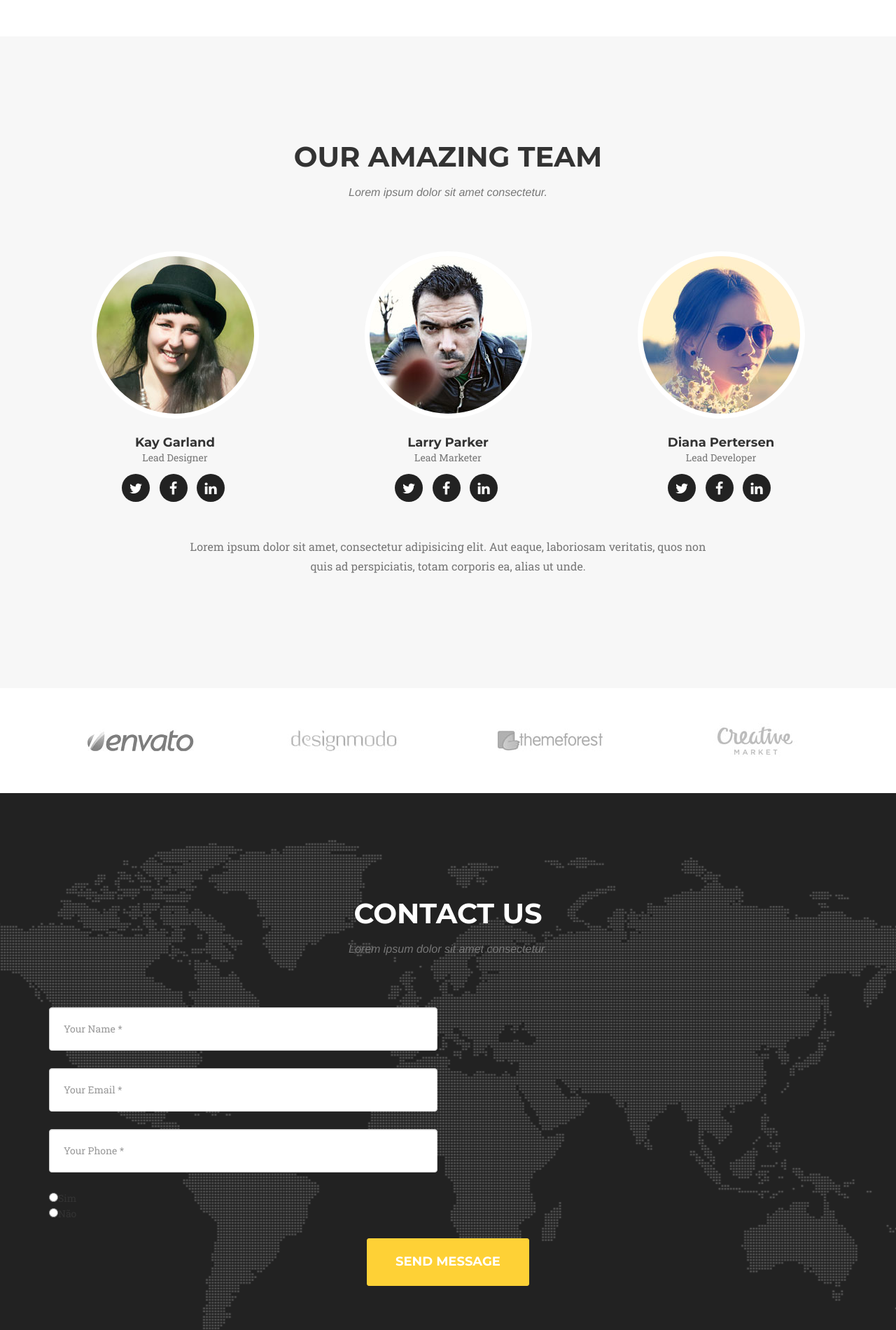
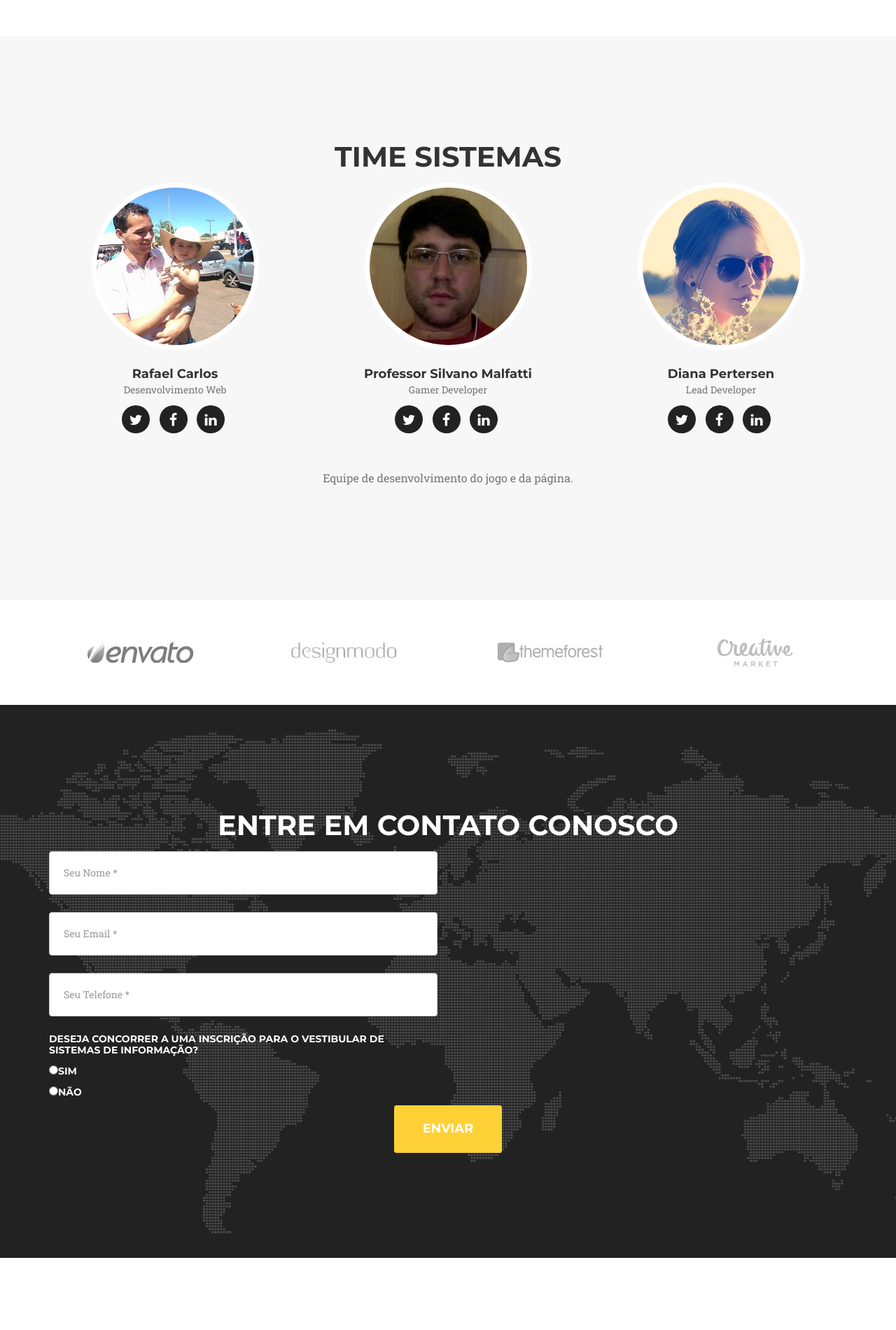
Before and after one commit to RafaelCarlos/Vestibular, a PHP site: page / in a window 1280 px wide. Shown: the part 4600-6500 px from the top of the page at 70% size. Run offline with PHP 8.4, Linux system fonts and the light colour scheme; some libraries are stand-ins or nearby versions; some web fonts are replaced.

Commit message:
#1 - Página Vestibular

```diff
--- a/css/agency.css
+++ b/css/agency.css
@@ -16,6 +16,15 @@ body {
 .text-primary {
     color: #fed136;
 }
+.texto-mensagem{
+    font-size: 30px;
+    color: #FFFAFA;
+}
+.radio-editado{
+     font-size: 30px;
+    color: #FFFAFA;
+}
+
 
 p {
     font-size: 14px;
@@ -266,6 +275,18 @@ header {
     color: #fff;
     background-attachment: scroll;
     background-image: url(../img/header-bg.jpg);
+    background-position: center center;
+    background-repeat: none;
+    -webkit-background-size: cover;
+    -moz-background-size: cover;
+    background-size: cover;
+    -o-background-size: cover;
+}
+eu-indico{
+    text-align: center;
+    color: #fff;
+    background-attachment: scroll;
+    background-image: url(../img/eu-indico.jpg.jpg);
     background-position: center center;
     background-repeat: none;
     -webkit-background-size: cover;
--- a/index.php
+++ b/index.php
@@ -56,6 +56,8 @@
                 }
             }
         </script>
+
+
     </head>
 
     <body id="page-top" class="index">
@@ -90,10 +92,13 @@
                             <a class="page-scroll" href="#about">About</a>
                         </li>
                         <li>
-                            <a class="page-scroll" href="#team">Team</a>
+                            <a class="page-scroll" href="#team">Time</a>
                         </li>
                         <li>
-                            <a class="page-scroll" href="#contact">Contact</a>
+                            <a class="page-scroll" href="#contact">Contato</a>
+                        </li>
+                        <li>
+                            <a class="page-scroll" href="#eu-indico">Eu Indico</a>
                         </li>
                     </ul>
                 </div>
@@ -169,6 +174,12 @@
                                 </div>
                             </div>
                             <img src="img/portfolio/roundicons.png" class="img-responsive" alt="">
+                            <!--                             <object width="425" height="350">
+                                                            <param name="movie" value="https://www.youtube.com/watch?v=o2pSLK4zjh8" />
+                                                            <embed src="https://www.youtube.com/watch?v=o2pSLK4zjh8" type="application/x-shockwave-flash" width="425" height="350" />
+                                                        </object>-->
+                                                        <!--<iframe allowfullscreen width="853" height="480" src="https://www.youtube.com/watch?v=o2pSLK4zjh8" frameborder="0" allowfullscreen></iframe>-->
+                            <!--<video src="https://www.youtube.com/watch?v=o2pSLK4zjh8" alt=""></video>-->
                         </a>
                         <div class="portfolio-caption">
                             <h4>Round Icons</h4>
@@ -335,37 +346,37 @@
             <div class="container">
                 <div class="row">
                     <div class="col-lg-12 text-center">
-                        <h2 class="section-heading">Our Amazing Team</h2>
-                        <h3 class="section-subheading text-muted">Lorem ipsum dolor sit amet consectetur.</h3>
+                        <h2 class="section-heading">Time Sistemas</h2>
+                        <!--<h3 class="section-subheading text-muted">Lorem ipsum dolor sit amet consectetur.</h3>-->
                     </div>
                 </div>
                 <div class="row">
                     <div class="col-sm-4">
                         <div class="team-member">
-                            <img src="img/team/1.jpg" class="img-responsive img-circle" alt="">
-                            <h4>Kay Garland</h4>
-                            <p class="text-muted">Lead Designer</p>
+                            <img src="img/team/image1.jpg" class="img-responsive img-circle" alt="">
+                            <h4>Rafael Carlos</h4>
+                            <p class="text-muted">Desenvolvimento Web</p>
                             <ul class="list-inline social-buttons">
-                                <li><a href="#"><i class="fa fa-twitter"></i></a>
+                                <li><a href="https://twitter.com/rafaellcarloss"><i class="fa fa-twitter"></i></a>
                                 </li>
-                                <li><a href="#"><i class="fa fa-facebook"></i></a>
+                                <li><a href="https://www.facebook.com/rafaellcarloss"><i class="fa fa-facebook"></i></a>
                                 </li>
-                                <li><a href="#"><i class="fa fa-linkedin"></i></a>
+                                <li><a href="https://www.linkedin.com/profile/view?id=AAMAABY1EMcB14EvhlFLa2FSMKWr7qvavWdTjeo&trk=hp-identity-name"><i class="fa fa-linkedin"></i></a>
                                 </li>
                             </ul>
                         </div>
                     </div>
                     <div class="col-sm-4">
                         <div class="team-member">
-                            <img src="img/team/2.jpg" class="img-responsive img-circle" alt="">
-                            <h4>Larry Parker</h4>
-                            <p class="text-muted">Lead Marketer</p>
+                            <img src="img/team/image2.jpg" class="img-responsive img-circle" alt="">
+                            <h4>Professor Silvano Malfatti</h4>
+                            <p class="text-muted">Gamer Developer</p>
                             <ul class="list-inline social-buttons">
-                                <li><a href="#"><i class="fa fa-twitter"></i></a>
+                                <li><a href="https://twitter.com/MalfattiTO"><i class="fa fa-twitter"></i></a>
                                 </li>
-                                <li><a href="#"><i class="fa fa-facebook"></i></a>
+                                <li><a href="https://www.facebook.com/silvano.malfatti"><i class="fa fa-facebook"></i></a>
                                 </li>
-                                <li><a href="#"><i class="fa fa-linkedin"></i></a>
+                                <li><a href="https://www.linkedin.com/profile/view?id=AAMAABCze5MBsJLMIfvYavwQLUJIrVsInh98D7A&authType=name&authToken=EPnE&trk=hp-feed-member-photo"><i class="fa fa-linkedin"></i></a>
                                 </li>
                             </ul>
                         </div>
@@ -388,7 +399,7 @@
                 </div>
                 <div class="row">
                     <div class="col-lg-8 col-lg-offset-2 text-center">
-                        <p class="large text-muted">Lorem ipsum dolor sit amet, consectetur adipisicing elit. Aut eaque, laboriosam veritatis, quos non quis ad perspiciatis, totam corporis ea, alias ut unde.</p>
+                        <p class="large text-muted">Equipe de desenvolvimento do jogo e da página.</p>
                     </div>
                 </div>
             </div>
@@ -427,8 +438,7 @@
             <div class="container">
                 <div class="row">
                     <div class="col-lg-12 text-center">
-                        <h2 class="section-heading">Contact Us</h2>
-                        <h3 class="section-subheading text-muted">Lorem ipsum dolor sit amet consectetur.</h3>
+                        <h2 class="section-heading">Entre em contato conosco</h2>
                     </div>
                 </div>
                 <div class="row">
@@ -437,21 +447,24 @@
                             <div class="row">
                                 <div class="col-md-6">
                                     <div class="form-group">
-                                        <input type="text" class="form-control" placeholder="Your Name *" id="name" name="nome" required data-validation-required-message="Please enter your name.">
+                                        <input type="text" class="form-control" placeholder="Seu Nome *" id="name" name="nome" required data-validation-required-message="Please enter your name.">
                                         <p class="help-block text-danger"></p>
                                     </div>
                                     <div class="form-group">
-                                        <input type="email" class="form-control" placeholder="Your Email *" id="email" name="email" required data-validation-required-message="Please enter your email address.">
+                                        <input type="email" class="form-control" placeholder="Seu Email *" id="email" name="email" required data-validation-required-message="Please enter your email address.">
                                         <p class="help-block text-danger"></p>
                                     </div>
                                     <div class="form-group">
-                                        <input type="tel" class="form-control" placeholder="Your Phone *" maxlength="15" id="phone" name="telefone" required data-validation-required-message="Please enter your phone number.">
+                                        <input type="tel" class="form-control" placeholder="Seu Telefone *" maxlength="15" id="phone" name="telefone" required data-validation-required-message="Please enter your phone number.">
                                         <p class="help-block text-danger"></p>
                                     </div>
-                                    <div class="form-group">
-                                        <input id="radio" type="radio" name="condicao" value="Sim">Sim<br>
-                                        <input id="radio" type="radio" name="condicao" value="Nao">Não
-                                         <p class="help-block text-danger"></p>
+                                    <div class="texto-mensagem">
+                                        <h5> Deseja concorrer a uma inscrição para o Vestibular de Sistemas de Informação?</h5>
+                                    </div>
+                                    <div class="radio-editado">
+                                        <h5><input   id="radiocond" type="radio" name="condicao" value="Sim">Sim </h5>
+                                        <h5> <input   id="radicond2" type="radio" name="condicao" value="Nao">Não</h5>
+                                        <p class="help-block text-danger"></p>
 
                                     </div><!-- /.col-lg-6 -->
                                 </div><!-- /.row -->
@@ -465,26 +478,35 @@
                             <div class="clearfix"></div>
                             <div class="col-lg-12 text-center">
                                 <div id="success"></div>
-                                <button name="enviaEmail" type="submit" class="btn btn-xl">Send Message</button>
+                                <button name="enviaEmail" type="submit" class="btn btn-xl">Enviar</button>
                             </div>
-                    </form>
+                        </form>
                     </div>
                 </div>
             </div>
         </div>
     </section>
 
+        <section id="eu-indico">
+            <div class="container">
+                <div class="row">
+
+                    <img alt=""  src="img/eu-indico.jpg" />
+                </div>
+            </div>
+        </section>
+
     <footer>
         <div class="container">
             <div class="row">
                 <div class="col-md-4">
-                    <span class="copyright">Copyright &copy; Your Website 2015</span>
+                    <span class="copyright">Copyright &copy; Sistemas de Informação - Faculdade Católica do Tocantins 2015</span>
                 </div>
                 <div class="col-md-4">
                     <ul class="list-inline social-buttons">
                         <li><a href="#"><i class="fa fa-twitter"></i></a>
                         </li>
-                        <li><a href="#"><i class="fa fa-facebook"></i></a>
+                        <li><a href="https://www.facebook.com/siCatolicaTocantins"><i class="fa fa-facebook"></i></a>
                         </li>
                         <li><a href="#"><i class="fa fa-linkedin"></i></a>
                         </li>
@@ -492,10 +514,10 @@
                 </div>
                 <div class="col-md-4">
                     <ul class="list-inline quicklinks">
-                        <li><a href="#">Privacy Policy</a>
+                        <li><a href="http://www.catolica-to.edu.br">Católica do Tocantins</a>
                         </li>
-                        <li><a href="#">Terms of Use</a>
-                        </li>
+<!--                        <li><a href="#">Terms of Use</a>
+                        </li>-->
                     </ul>
                 </div>
             </div>
--- a/valida.php
+++ b/valida.php
@@ -12,7 +12,6 @@ include "./phpmailer/class.smtp.php";
 $nome = (trim($_POST['nome']));
 $email = (trim($_POST['email']));
 $telefone = (trim($_POST['telefone']));
-$mensagem = (trim($_POST['mensagem']));
 $concorrer = (trim($_POST['condicao']));
 $destino = "rafaelcarlosrc2014@gmail.com";
 
@@ -41,7 +40,9 @@ $mail->msgHTML($mensagem);
 $mail->Body = "<h1>". "Dados cadastrados"."</h1>". "<br/>". "Nome: "  .$nome ."." .'<br/>' . " Email: ". $email .".". '<br/>' .
          "Deseja concorrer a uma inscrição do Vestibular? " . $concorrer ."." ;
 
+
 $mail->send();
+//header('location:index.php');
 
 //send the message, check for errors
 //if (!$mail->send()) {
```
Also changed, not shown: js/contact_me.js (added, +78 -0 lines), mail/contact_me.php (+51 -22 lines), img/eu-indico.jpg (added), img/team/image1.jpg (added), img/team/image2.jpg (added).
